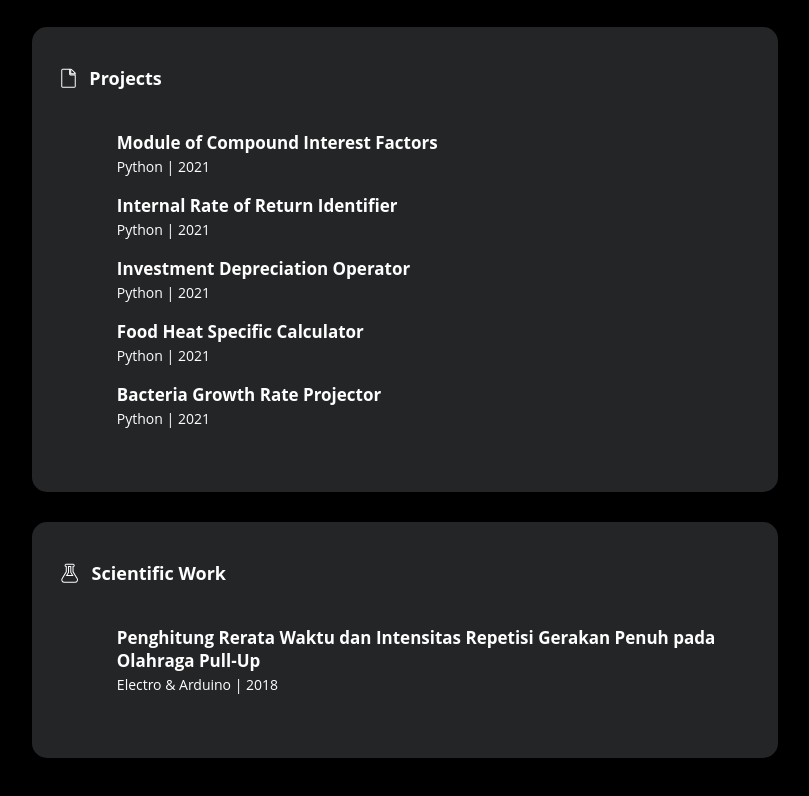
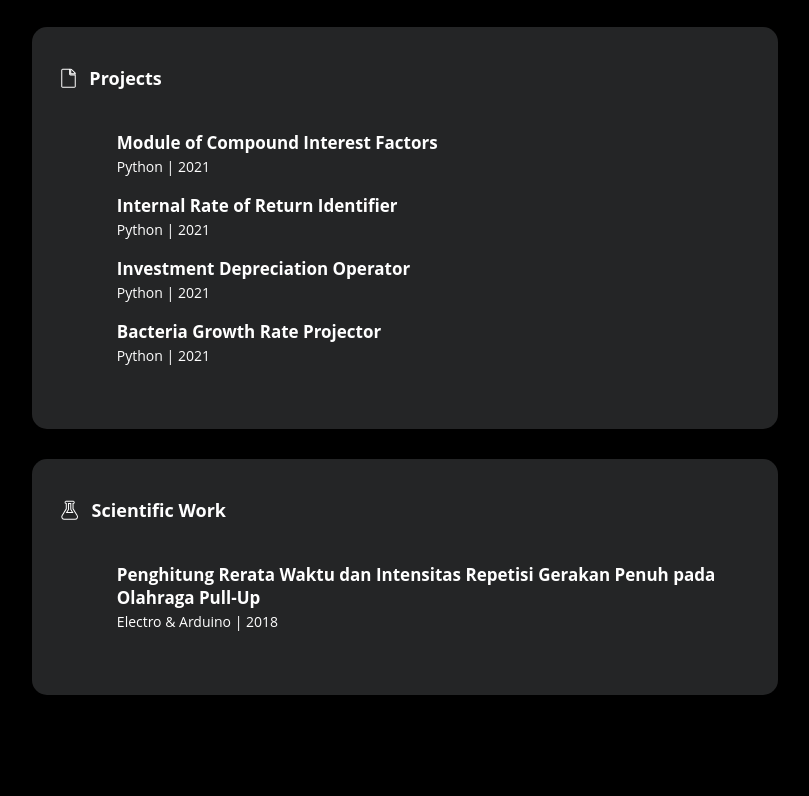
Before and after one commit to zaafirrahman/zaafirrahman.github.io, a plain HTML site: page index.html in a window 1280 px wide. Shown: the part 908-1704 px from the top of the page, without its empty margins (368-1177 px from the left). After the commit the page ends 1641 px from the top, so only its background shows below. Drawn offline with Linux system fonts and the light colour scheme.

Commit message:
Upload file

```diff
--- a/index.html
+++ b/index.html
@@ -381,11 +381,6 @@ span {
                 >
               </p>
               <p class="tags">
-                <a href="https://colab.research.google.com/drive/1iKNG7YdR3cOyP-lKoOOWZdkMgh-Vc8IH?usp=sharing" target="_blank">Food Heat Specific Calculator</a><br /><span
-                  >Python | <span></span>2021</span
-                >
-              </p>
-              <p class="tags">
                 <a href="https://colab.research.google.com/drive/1R9GsoIU4gU2bNa_5V4olZl23Ueo7gFyz?usp=sharing" target="_blank">Bacteria Growth Rate Projector</a><br /><span
                   >Python | <span></span>2021</span
                 >
```
